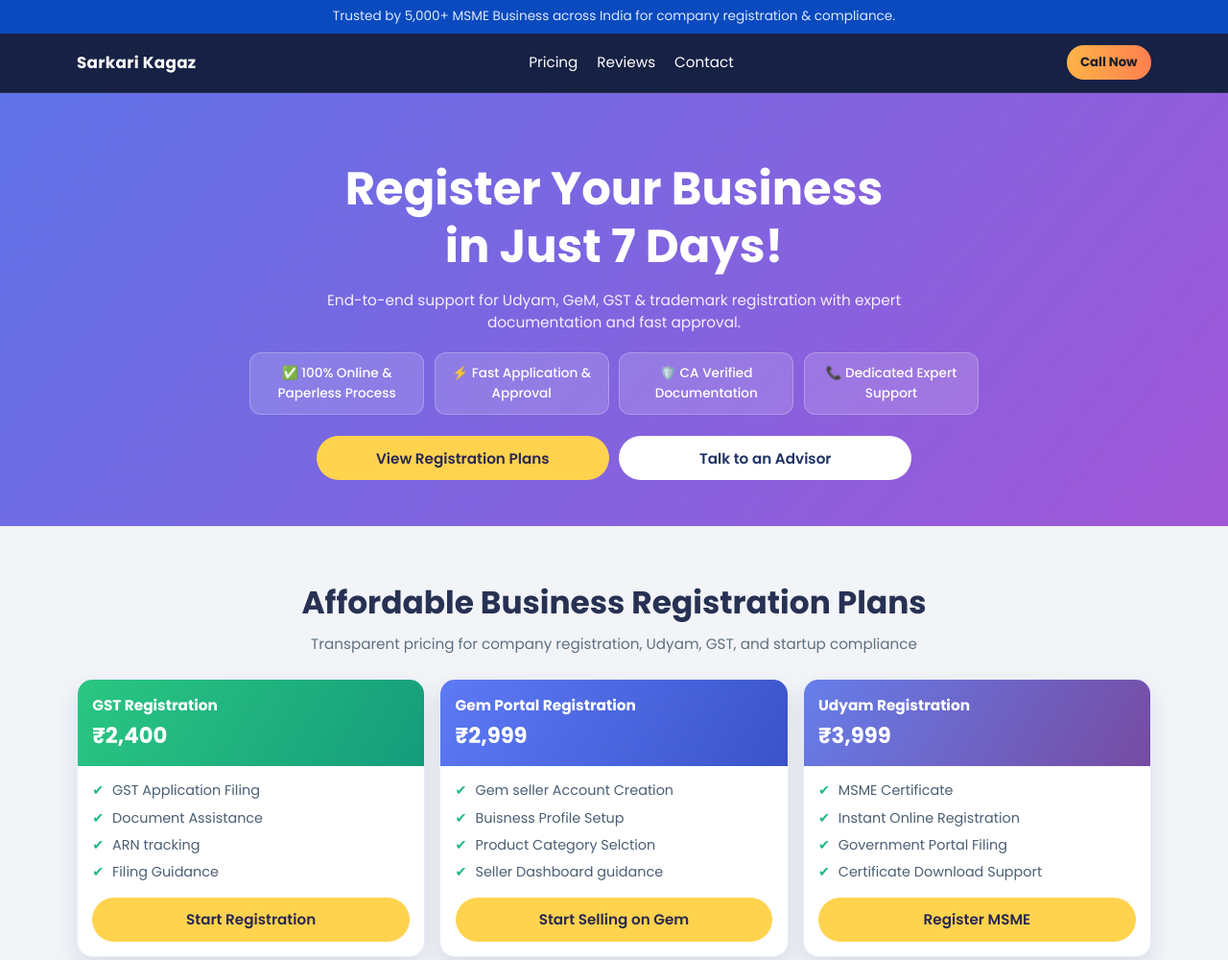
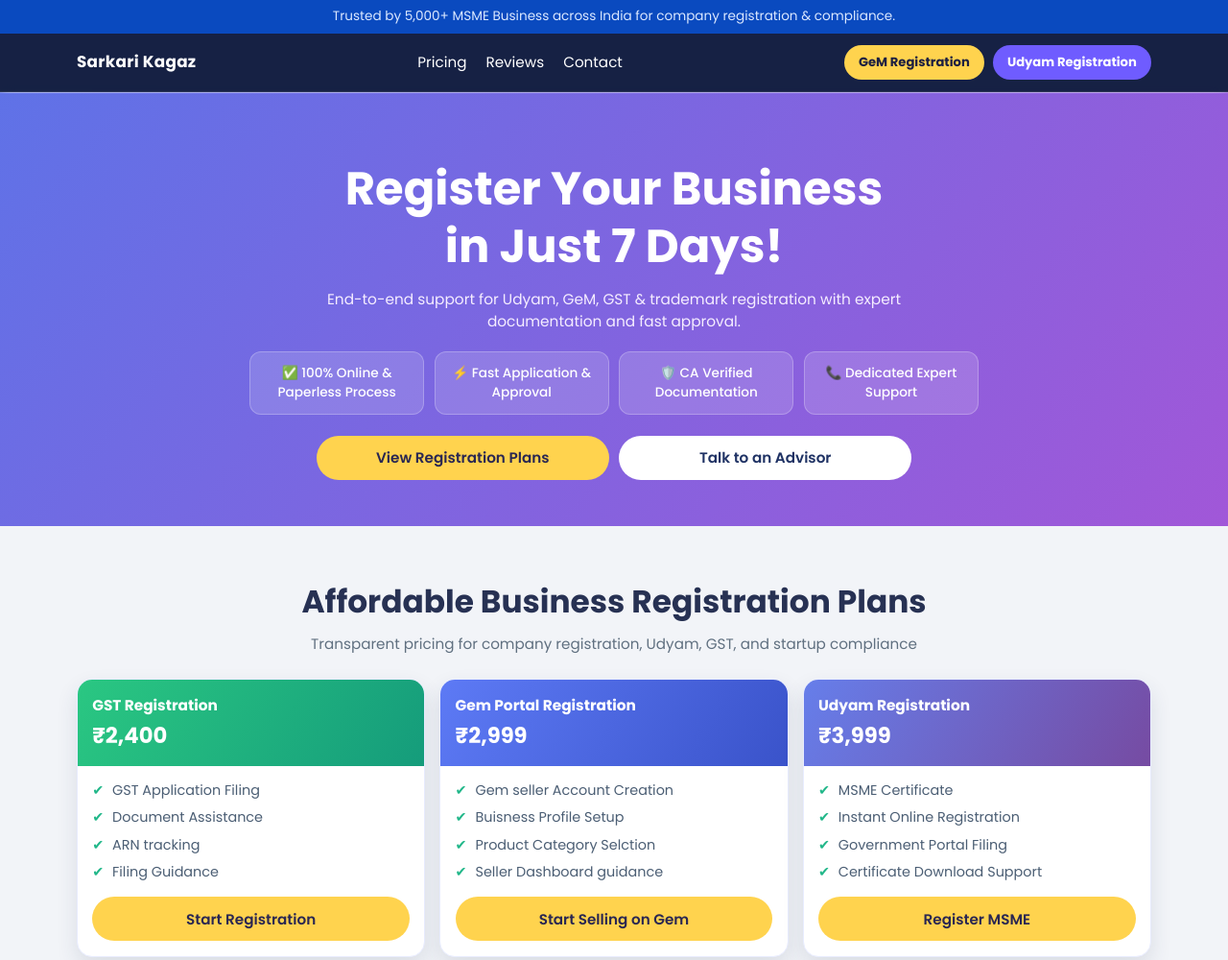
Before and after one commit to Sushobhit-Katiyar/Buisness_test, a website: page index.html in a window 1280 px wide. Shown: the top 1000 px of the page at 96% size. Drawn offline with Linux system fonts and the light colour scheme.

Commit message:
added gem and udyam button on nav bar with the registration page

```diff
--- a/index.html
+++ b/index.html
@@ -77,14 +77,37 @@
   font-size: 0.95rem;
 }
 
-.nav-cta {
+.nav-actions {
   display: none;
-  background: linear-gradient(90deg, #ffb347, #ff7f50);
-  color: #1b1f2a;
-  padding: 0.5rem 0.9rem;
+  gap: 0.55rem;
+  align-items: center;
+}
+
+.nav-actions a {
+  display: inline-flex;
+  align-items: center;
+  justify-content: center;
   border-radius: 999px;
-  font-size: 0.83rem;
+  padding: 0.5rem 0.95rem;
+  font-size: 0.82rem;
   font-weight: 700;
+  text-decoration: none;
+  transition: transform 0.2s ease, opacity 0.2s ease;
+}
+
+.nav-actions a:hover {
+  transform: translateY(-1px);
+  opacity: 0.95;
+}
+
+.nav-actions .btn-gem {
+  background: #ffd34e;
+  color: #1d2041;
+}
+
+.nav-actions .btn-udyam {
+  background: #6f5cff;
+  color: #fff;
 }
 
 .menu-toggle {
@@ -404,8 +427,8 @@
     display: flex;
   }
 
-  .nav-cta {
-    display: inline-flex;
+  .nav-actions {
+    display: flex;
   }
 
   .brand {
@@ -438,13 +461,18 @@
       <a href="#reviews">Reviews</a>
       <a href="#contact">Contact</a>
     </div>
-    <a class="nav-cta" href="#contact">Call Now</a>
+    <div class="nav-actions">
+      <a class="btn-gem" href="register.html?type=gem">GeM Registration</a>
+      <a class="btn-udyam" href="register.html?type=udyam">Udyam Registration</a>
+    </div>
     <button class="menu-toggle" id="menuToggle" aria-label="Toggle navigation menu">☰</button>
   </div>
   <div class="container mobile-menu" id="mobileMenu">
     <a href="#packages">Pricing</a>
     <a href="#reviews">Reviews</a>
     <a href="#contact">Contact</a>
+    <a href="register.html?type=gem">GeM Registration</a>
+    <a href="register.html?type=udyam">Udyam Registration</a>
     <a href="tel:+918076818682">Call +91-8076-818-682</a>
   </div>
 </nav>
@@ -501,7 +529,7 @@
             <li>Product Category Selction</li>
             <li>Seller Dashboard guidance</li>
           </ul>
-          <button class="btn btn-primary">Start Selling on Gem</button>
+          <button class="btn btn-primary" onclick="window.location='register.html?type=gem'">Start Selling on Gem</button>
         </div>
       </article>
 
@@ -517,7 +545,7 @@
             <li>Government Portal Filing</li>
             <li>Certificate Download Support</li>
           </ul>
-          <button class="btn btn-primary">Register MSME</button>
+          <button class="btn btn-primary" onclick="window.location='register.html?type=udyam'">Register MSME</button>
         </div>
       </article>
 
```
